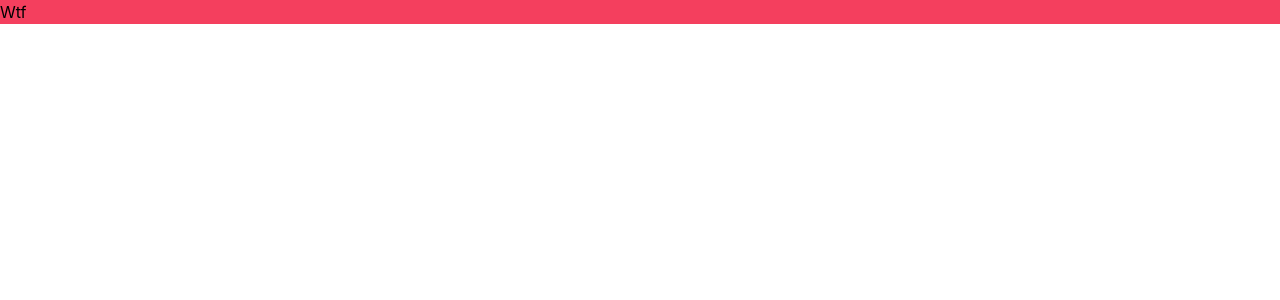
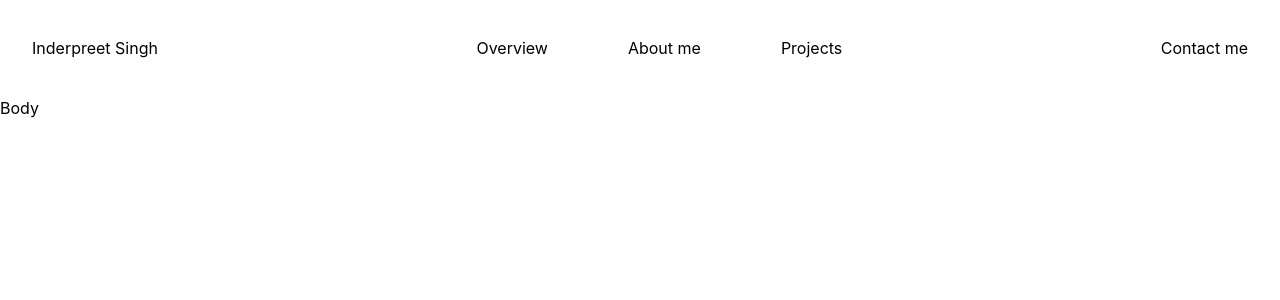
Before and after one commit to Inderpreet-React/portfolio, a React (Create React App) app: page / in a window 1280 px wide. Shown: the top 300 px of the page. Built offline with nearby package versions, Linux system fonts and the light colour scheme.

Commit message:
navbar structure add

```diff
--- a/src/App.js
+++ b/src/App.js
@@ -1,9 +1,10 @@
+import Navbar from "./components/Navbar";
+
 function App() {
 	return (
 		<div className="App">
-			<header className="bg-rose-500">
-				<div>Wtf</div>
-			</header>
+			<Navbar />
+			<div>Body</div>
 		</div>
 	);
 }
--- /dev/null
+++ b/src/components/Navbar.js
@@ -0,0 +1,15 @@
+import React from "react";
+
+export default function Navbar() {
+	return (
+		<div className="h-24 flex justify-between p-4 md:p-8 items-center">
+			<h1>Inderpreet Singh</h1>
+			<ul className="hidden md:flex md:visible gap-20">
+				<li>Overview</li>
+				<li>About me</li>
+				<li>Projects</li>
+			</ul>
+			<button>Contact me</button>
+		</div>
+	);
+}
```
